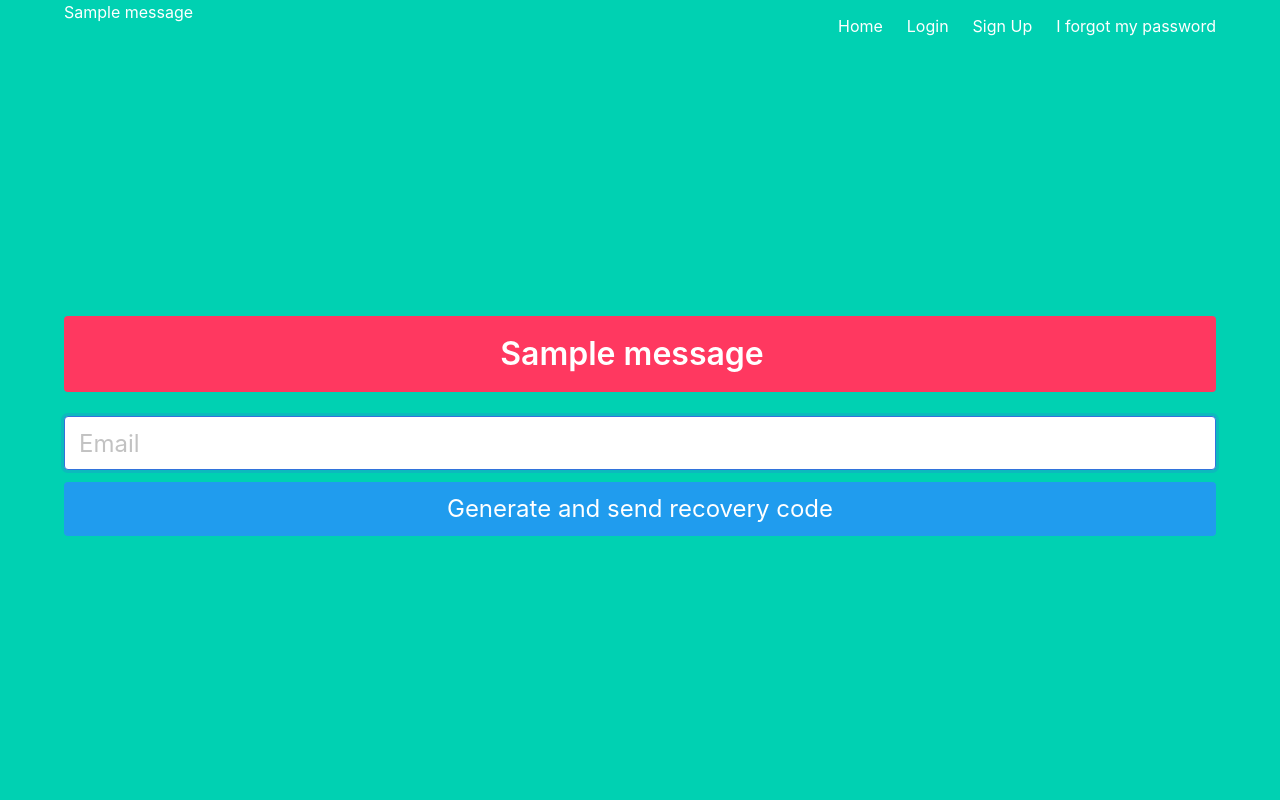
After one commit to marchewjapko/Flask-Password-Manager, a Python web app: template templates/generate_code.html in a window 1280 px wide. The commit adds this page. Run offline with Jinja, Linux system fonts and the light colour scheme; the template is opened without the code that fills it, so the values that code supplies are empty; one stand-in notice (Sample message) is shown.

Commit message:
Added code generation, new db model

```diff
--- a/models.py
+++ b/models.py
@@ -18,3 +18,9 @@ class Password(db.Model):
     userId = db.Column(db.Integer)
     name = db.Column(db.String(1000))
     password = db.Column(db.String(1000))
+
+class Recovery_code(db.Model):
+    id = db.Column(db.Integer, primary_key=True)
+    userId = db.Column(db.Integer)
+    code = db.Column(db.String(20))
+    validThrough = db.Column(db.String(19))
--- a/templates/base.html
+++ b/templates/base.html
@@ -61,6 +61,11 @@
                                 Logout
                             </a>
                             {% endif %}
+                            {% if not current_user.is_authenticated %}
+                            <a href="{{ url_for('main.generate_code') }}" class="navbar-item">
+                                I forgot my password
+                            </a>
+                            {% endif %}
                         </div>
                     </div>
                 </div>
--- /dev/null
+++ b/templates/generate_code.html
@@ -0,0 +1,21 @@
+{% extends "base.html" %}
+
+{% block content %}
+<h1 class="title">
+    {% with messages = get_flashed_messages() %}
+	{% if messages %}
+    	<div class="notification is-danger">
+        	{{ messages[0] }}
+    	</div>
+	{% endif %}
+	{% endwith %}
+  <form method="POST" action="/generate_code">
+    <div class="field">
+        <div class="control">
+            <input class="input is-large" type="email" name="email" placeholder="Email" autofocus="">
+        </div>
+    </div>
+    <button class="button is-block is-info is-large is-fullwidth">Generate and send recovery code</button>
+</form>
+</h1>
+{% endblock %}
```
Also changed, not shown: main.py (+35 -5 lines), db.sqlite.
